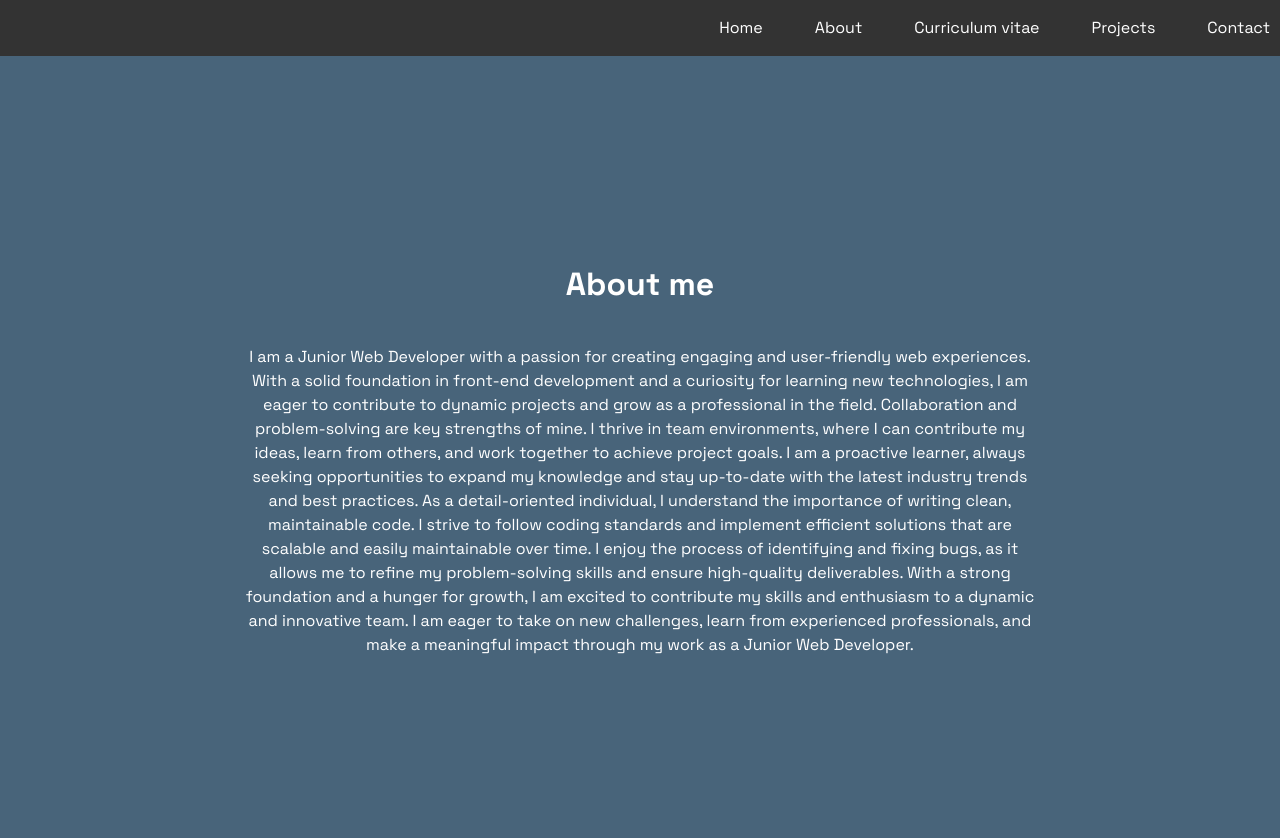
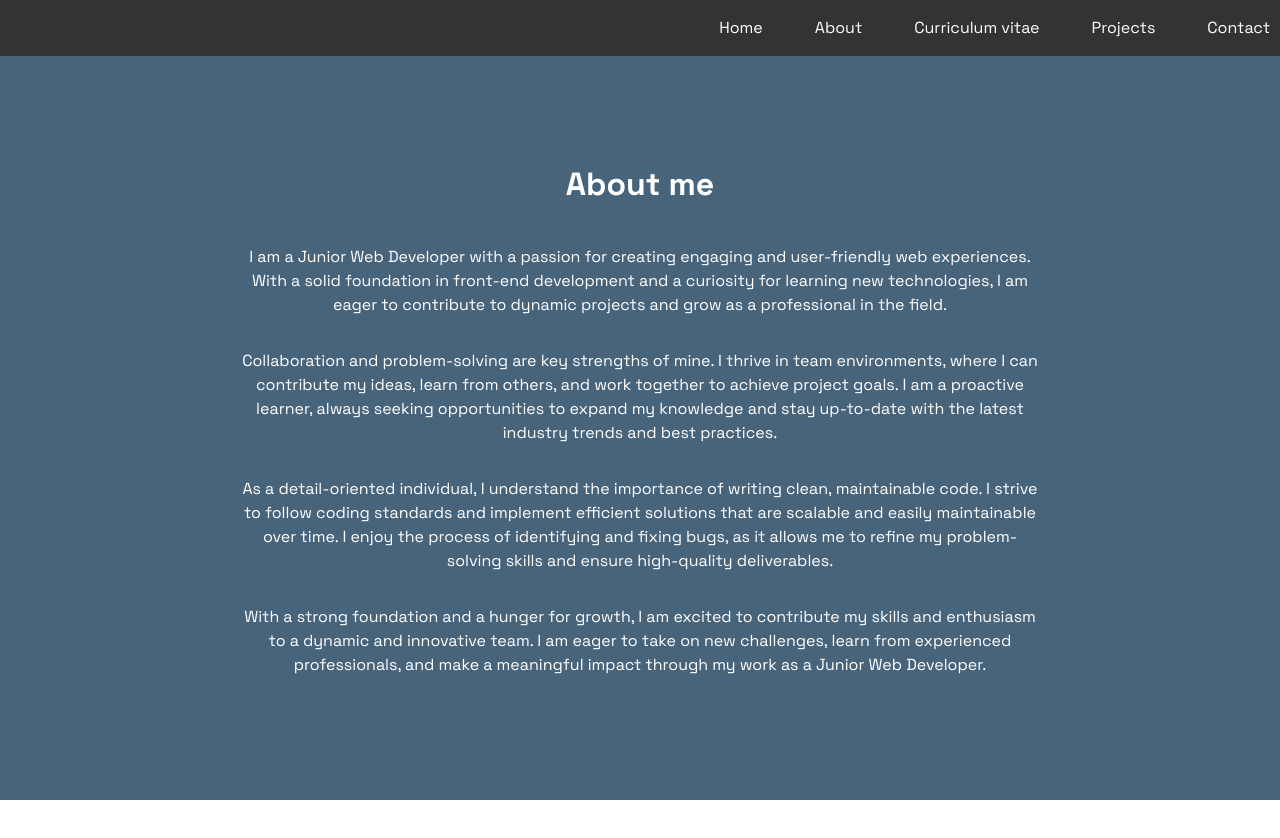
Before and after one commit to KevinFRX/My-Page, a Next.js app: page /about in a window 1280 px wide. Shown: the top 838 px of the page. After the commit the page ends 800 px from the top, so only its background shows below. Built offline with nearby package versions, Linux system fonts and the light colour scheme.

Commit message:
a pretty ugly about me section

```diff
--- a/app/about/about.module.css
+++ b/app/about/about.module.css
@@ -1,9 +1,8 @@
 .container {
     display: flex;
-    height: 100vh;
+    height: 90vh;
     justify-content: center;
     align-items: center;
-    position: relative;
 }
 
 .content {
--- a/app/about/page.jsx
+++ b/app/about/page.jsx
@@ -1,21 +1,24 @@
 import styles from './about.module.css'
 
-export default function AboutPage() {
+export default function AboutPage () {
   return (
     <div className={styles.container}>
       <div className={styles.content}>
         <h1>About me</h1>
         <p>
           I am a Junior Web Developer with a passion for creating engaging and user-friendly web experiences. With a solid foundation in front-end development and a curiosity for learning new technologies, I am eager to contribute to dynamic projects and grow as a professional in the field.
-
+        </p>
+        <p>
           Collaboration and problem-solving are key strengths of mine. I thrive in team environments, where I can contribute my ideas, learn from others, and work together to achieve project goals. I am a proactive learner, always seeking opportunities to expand my knowledge and stay up-to-date with the latest industry trends and best practices.
-
+        </p>
+        <p>
           As a detail-oriented individual, I understand the importance of writing clean, maintainable code. I strive to follow coding standards and implement efficient solutions that are scalable and easily maintainable over time. I enjoy the process of identifying and fixing bugs, as it allows me to refine my problem-solving skills and ensure high-quality deliverables.
-
+        </p>
+        <p>
           With a strong foundation and a hunger for growth, I am excited to contribute my skills and enthusiasm to a dynamic and innovative team. I am eager to take on new challenges, learn from experienced professionals, and make a meaningful impact through my work as a Junior Web Developer.
         </p>
       </div>
-      <div className={styles.background}></div>
+      <div className={styles.background} />
     </div>
   )
 }
--- a/app/contact/contact.module.css
+++ b/app/contact/contact.module.css
@@ -1,6 +1,6 @@
 .container {
     display: flex;
-    height: 100vh;
+    height: 90vh;
     justify-content: center;
     align-items: center;
 }
--- a/app/contact/page.jsx
+++ b/app/contact/page.jsx
@@ -1,12 +1,12 @@
 import styles from './contact.module.css'
 
-export default function ContactPage() {
+export default function ContactPage () {
   return (
     <div className={styles.container}>
       <div className={styles.content}>
         <h1>Contact</h1>
       </div>
-      <div className={styles.background}></div>
+      <div className={styles.background} />
     </div>
   )
 }
--- a/app/cv/cv.module.css
+++ b/app/cv/cv.module.css
@@ -1,6 +1,6 @@
 .container {
     display: flex;
-    height: 100vh;
+    height: 90vh;
     justify-content: center;
     align-items: center;
 }
--- a/app/cv/page.jsx
+++ b/app/cv/page.jsx
@@ -1,12 +1,12 @@
 import styles from './cv.module.css'
 
-export default function CVPage() {
+export default function CVPage () {
   return (
     <div className={styles.container}>
       <div className={styles.content}>
         <h1>Curriculum vitae</h1>
       </div>
-      <div className={styles.background}></div>
+      <div className={styles.background} />
     </div>
   )
 }
--- a/app/projects/page.jsx
+++ b/app/projects/page.jsx
@@ -1,12 +1,12 @@
 import styles from './projects.module.css'
 
-export default function ProjectsPage() {
+export default function ProjectsPage () {
   return (
     <div className={styles.container}>
       <div className={styles.content}>
         <h1>My projects</h1>
       </div>
-      <div className={styles.background}></div>
+      <div className={styles.background} />
     </div>
   )
 }
--- a/app/projects/projects.module.css
+++ b/app/projects/projects.module.css
@@ -1,6 +1,6 @@
 .container {
     display: flex;
-    height: 100vh;
+    height: 90vh;
     justify-content: center;
     align-items: center;
 }
--- a/styles/globals.css
+++ b/styles/globals.css
@@ -1,5 +1,5 @@
 body {
-    font-size: 16px;
+    height: 100vh;
     line-height: 1.5;
     margin: 0;
     padding: 0;
```
